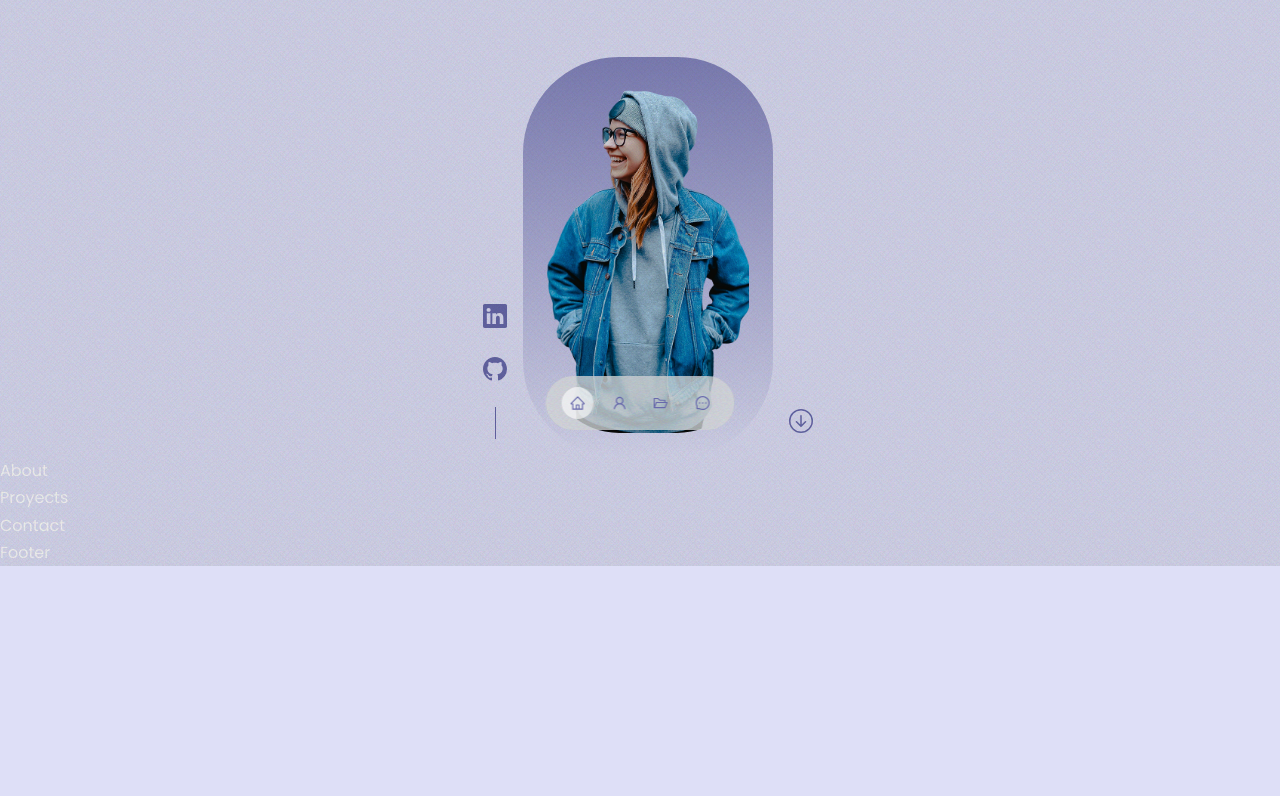
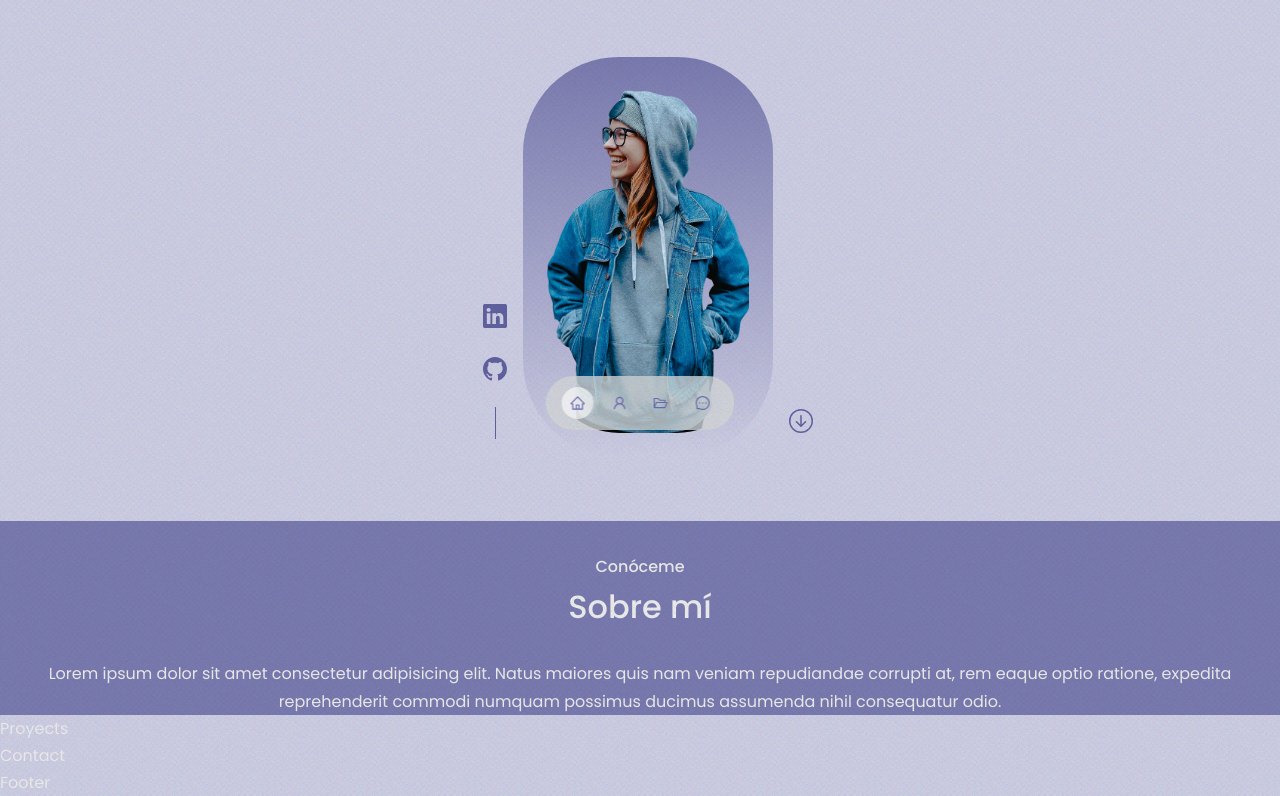
Before and after one commit to veroisla/Portfolio, a React (Create React App) app: page / in a window 1280 px wide. Shown: the part 338-1134 px from the top of the page. Before the commit the page ends 904 px from the top, so only its background shows below. Built offline with nearby package versions, Linux system fonts and the light colour scheme.

Commit message:
section about me

```diff
--- a/src/components/About.js
+++ b/src/components/About.js
@@ -3,7 +3,21 @@ import '../styles/Core/Variables.scss';
 import '../styles/Components/About.scss';
 
 function About(params) {
-  return <section id="about">About</section>;
+  return (
+    <section id="about" className="about">
+      <h5 className="about__knowMe">Conóceme</h5>
+      <h2 className="about__aboutMe">Sobre mí</h2>
+      <p className="about__text">
+        Lorem ipsum dolor sit amet consectetur adipisicing elit. Natus maiores
+        quis nam veniam repudiandae corrupti at, rem eaque optio ratione,
+        expedita reprehenderit commodi numquam possimus ducimus assumenda nihil
+        consequatur odio.
+      </p>
+      <div>
+        <div></div>
+      </div>
+    </section>
+  );
 }
 
 export default About;
--- a/src/styles/Components/About.scss
+++ b/src/styles/Components/About.scss
@@ -1,2 +1,25 @@
 @import '../Core/Reset.scss';
 @import "../Core/Variables.scss";
+
+.about {
+    margin-top: 4rem;
+    background-color: $--color-bg5;
+    color: $--color-white;
+    display: flex;
+    flex-direction: column;
+    align-items: center;
+
+&__knowMe {
+     margin-top: 2rem;
+     font-size: 1rem;
+    }
+
+ &__aboutMe {
+     font-size: 2rem;
+ }
+
+ &__text {
+     text-align: center;
+     margin: 1.6rem 1.3rem 0rem 1.3rem;
+ }
+}
--- a/src/styles/Components/Header.scss
+++ b/src/styles/Components/Header.scss
@@ -23,13 +23,6 @@
      font-size: 1.2rem;
      color: $--color-bg2;
  }
-
- &__animation {
-
- }
- @keyframes type{
-
-  }
 
  //BUTTONS
 
--- /dev/null
+++ b/src/styles/Components/Skills.scss
@@ -0,0 +1,2 @@
+@import '../Core/Reset.scss';
+@import "../Core/Variables.scss";
--- a/src/styles/Core/Variables.scss
+++ b/src/styles/Core/Variables.scss
@@ -23,13 +23,17 @@ $--color-light:rgba(255, 255, 255, 0.6);
 
 //PURPLE CHOICE
 
+$--color-bg: hsl(239, 60%, 92%);
+$--color-bg2: hsl(239, 33%, 73%);
+$--color-bg3: hsl(239, 26%, 93%);
+$--color-bg4: hsl(239, 39%, 83%);
+$--color-bg5:hsl(239, 31%, 63%);
+
+$--color-primary: hsl(239, 29%, 54%);
+$--color-primary2:hsl(238, 34%, 38%);
 
 $--color-img: hsl(239, 31%, 63%);
-$--color-bg3: hsl(239, 26%, 93%);
-$--color-primary2:hsl(238, 34%, 38%);
-$--color-bg2: hsl(239, 33%, 73%);
-$--color-bg: hsl(239, 60%, 92%);
-$--color-primary: hsl(239, 29%, 54%);
+
 
 
 //SIZES
```
Also changed, not shown: src/components/Skills.js (added, +8 -0 lines).
